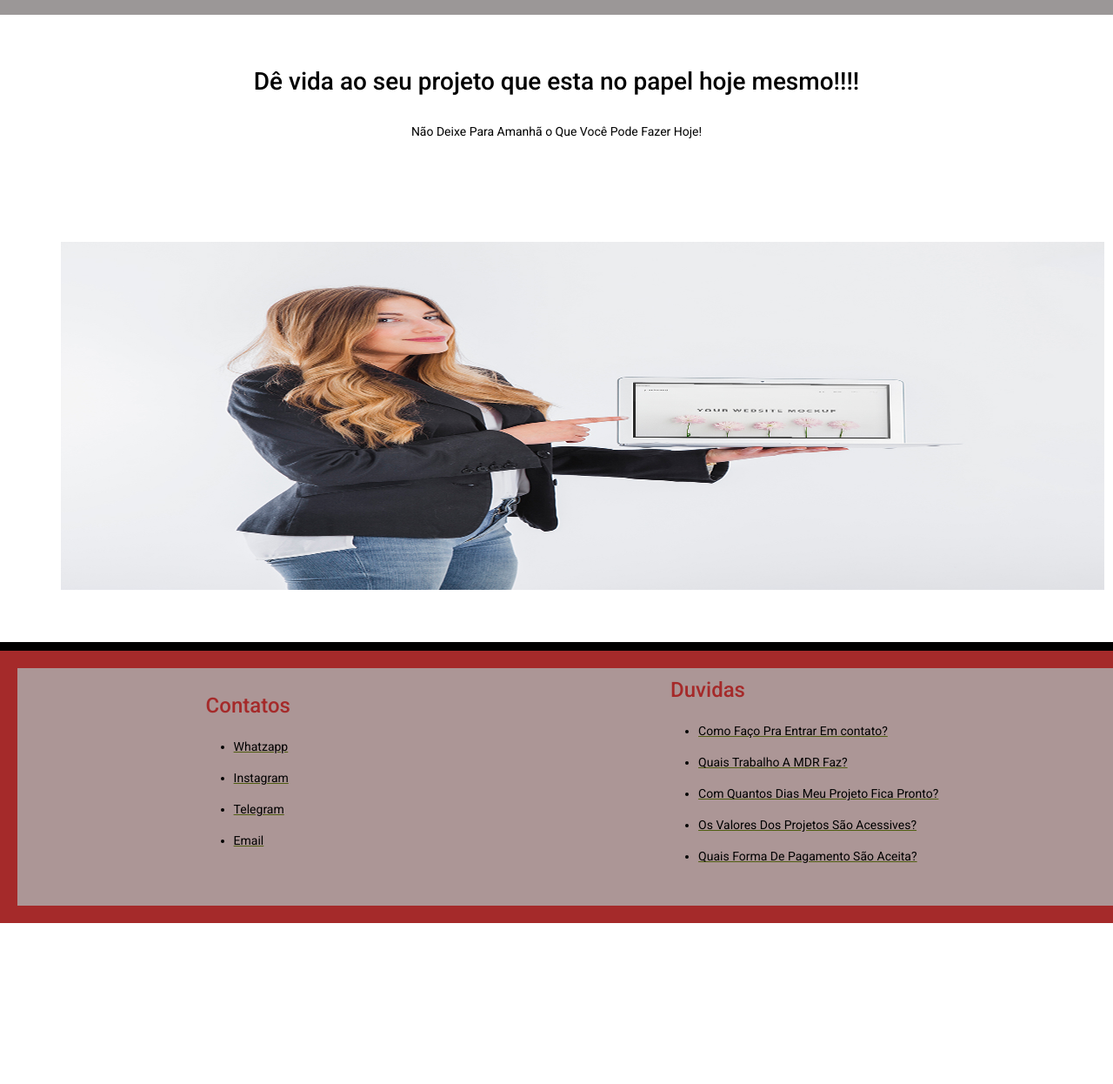
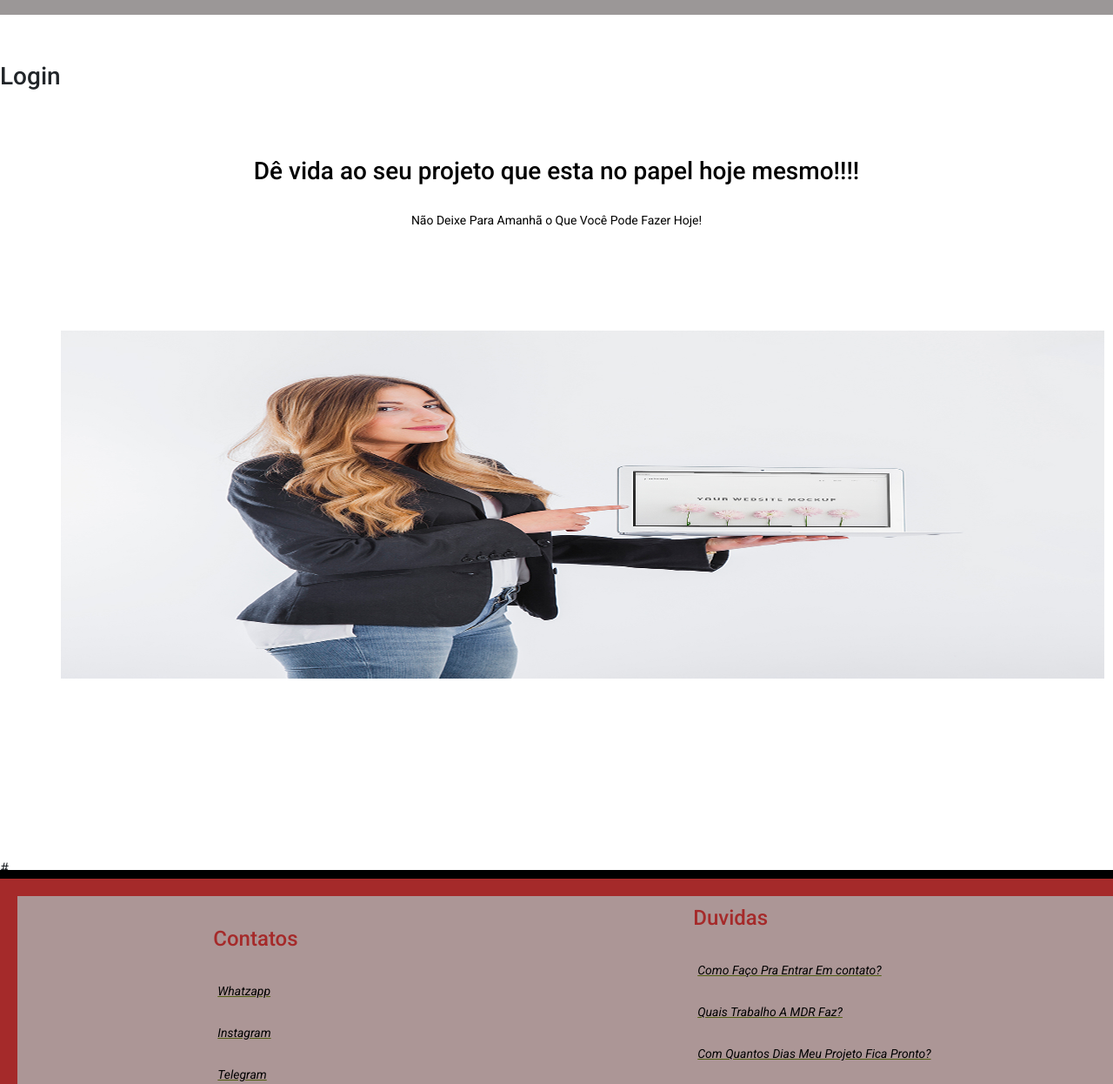
Before and after one commit to NandoJunioDev/Pessoal-, a plain HTML site: page html/index.html in a window 1280 px wide. Shown: the part 53-1299 px from the top of the page at 87% size. Before the commit the page ends 1114 px from the top, so only its background shows below. Drawn offline with nearby package versions, Linux system fonts and the light colour scheme; a script that the page names is missing.

Commit message:
atts 29/07

```diff
--- a/Css/styles.css
+++ b/Css/styles.css
@@ -104,15 +104,16 @@ a {
 
 
 }
-.Links ul{
+.Links, ul{
 
    padding: 0px 0px 0px 5px;
     margin: auto;
     height: auto;
     font-style: italic;
     font-size: 18px;
-    background-color: antiquewhite;
+
     list-style-position: inside;
+    list-style: none;
 
 
 
--- a/html/index.html
+++ b/html/index.html
@@ -30,6 +30,8 @@
 </head>
 <body>
 
+
+    <!-- Top/menu bar-->
 <Header>
 <Div Class="container" id="nav-container">
     <nav class="navbar navbar-expand-lg fixed-top">
@@ -51,7 +53,11 @@
             </div>
         </div>
 
+
+
     </nav>
+
+
 
 
 
@@ -61,8 +67,21 @@
 
 
 
+
+
 </Header>
 
+<aside>
+
+    <!-- Login-->
+    <div>
+       <img src="" alt="" srcset="">
+       <h3> Login</h3>
+
+   </div>
+
+
+                        <!-- Conteudo Do Meio-->
 <main  >
     <section id="Principal">
             <div class="sessaoPrincipal">
@@ -80,6 +99,31 @@
 
 
     </section>
+
+
+                                <!-- Segunda Parte do Main-->
+    <section>
+
+            <article>
+
+                <div><img src="#" alt=""></div>
+                <div><img src="#" alt=""></div>
+                <div><img src="#" alt=""></div>
+                <div><img src="#" alt=""></div>
+                <div><img src="#" alt=""></div>
+                <span><p></p></span>
+#
+
+
+
+
+
+            </article>
+
+
+
+    </section>
+
 
 
 
```
